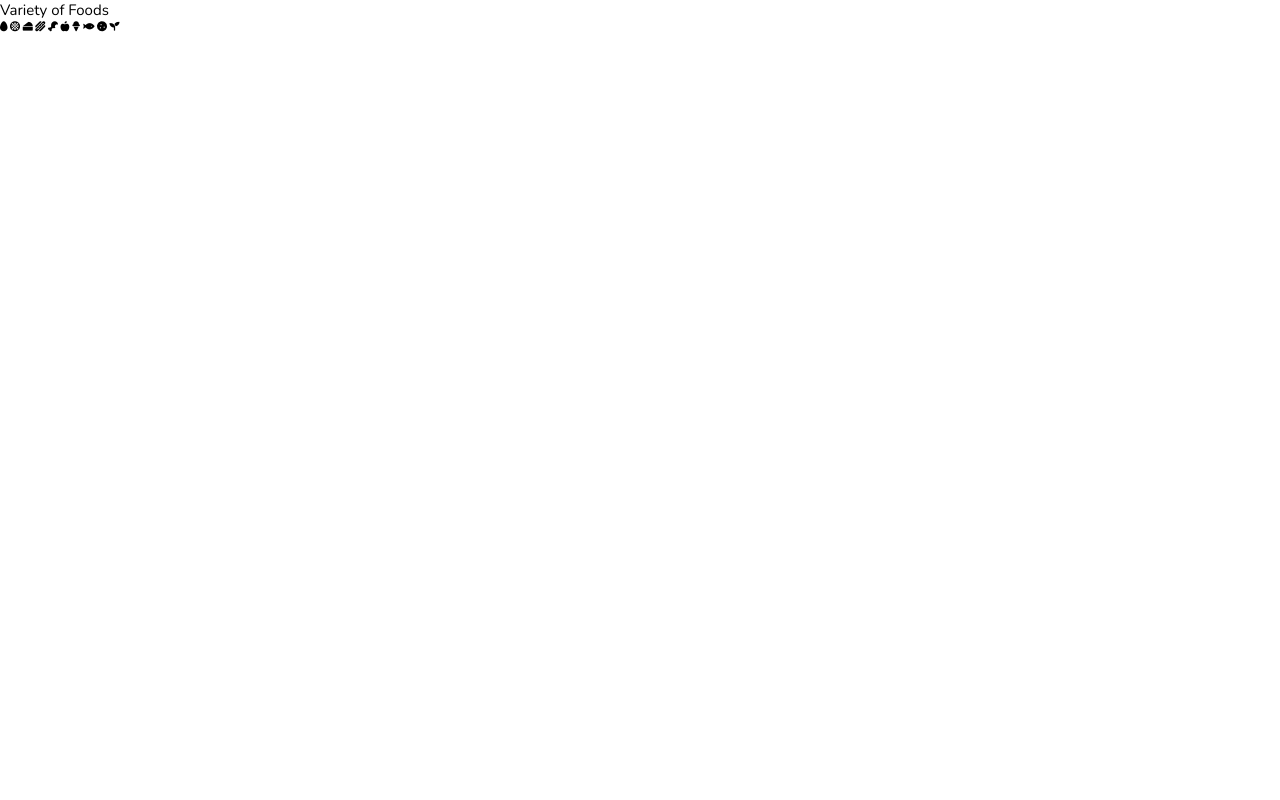
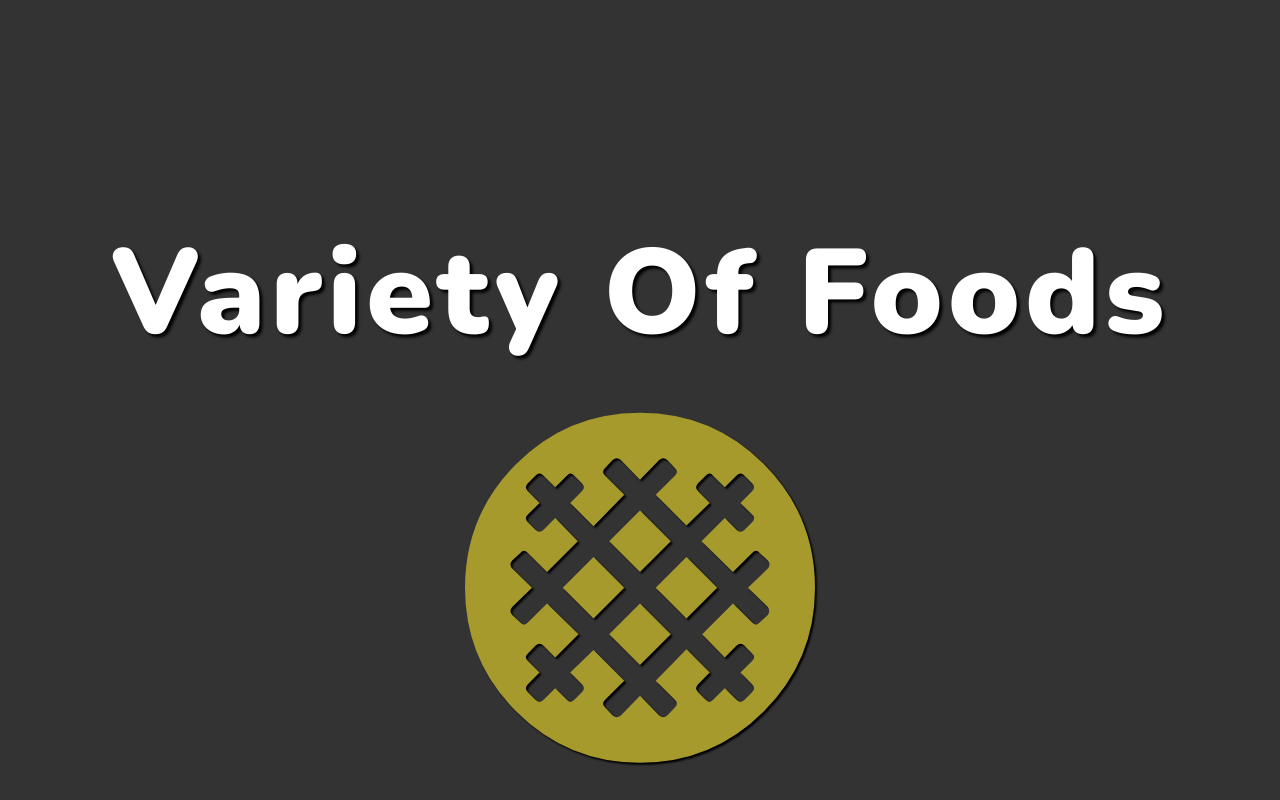
Before and after one commit to Laha-hub/10_mega_responsive_websites, a plain HTML site: page index.html in a window 1280 px wide. Drawn offline with nearby package versions, Linux system fonts and the light colour scheme.

Commit message:
#3 create slideshow

```diff
--- a/index.html
+++ b/index.html
@@ -15,7 +15,7 @@
                 Variety of Foods
             </h1>
             <div class="section-1-icons">
-                <i class="fas fa-egg"></i>
+                <i class="fas fa-egg change"></i>
                 <i class="fas fa-stroopwafel"></i>
                 <i class="fas fa-cheese"></i>
                 <i class="fas fa-hotdog"></i>
--- a/script.js
+++ b/script.js
@@ -0,0 +1,17 @@
+'use strict';
+
+const icons = document.querySelectorAll('.section-1-icons i');
+
+let i = 1;
+
+setInterval(() => {
+    i++;
+    const icon = document.querySelector('.section-1-icons .change');
+    icon.classList.remove('change');
+    if(i > icons.length) {
+        icons[0].classList.add('change');
+        i = 1;
+    } else {
+        icon.nextElementSibling.classList.add('change');
+    }
+}, 4000);
--- a/style.css
+++ b/style.css
@@ -15,3 +15,40 @@ html {
     font-size: 62.5%;
 }
 /* end of common styles */
+
+
+/* section 1 */
+.section-1 {
+    width: 100%;
+    height: 100vh;
+    background-color: #333;
+    display: flex;
+    flex-direction: column;
+    align-items: center;
+    justify-content: space-evenly;
+}
+
+.section-heading {
+    font-size: 12rem; /* =120px */
+    font-weight: 900;
+    color: #fff;
+    text-align: center;
+    text-transform: capitalize;
+    letter-spacing: .5rem;
+    text-shadow: .3rem .3rem .3rem #000;
+}
+
+.section-1-icons i {
+    font-size: 35rem;
+    color: #a79a2d;
+    position: absolute;
+    transform: translate(-50%, -50%) scale(0);
+    text-shadow: .2rem .2rem .2rem #000;
+    transition: transform .3s;
+}
+
+.section-1-icons i.change {
+    transform: translate(-50%, -50%) scale(1);
+    transition: transform .3s .3s;
+}
+/* end of section 1 */
```
